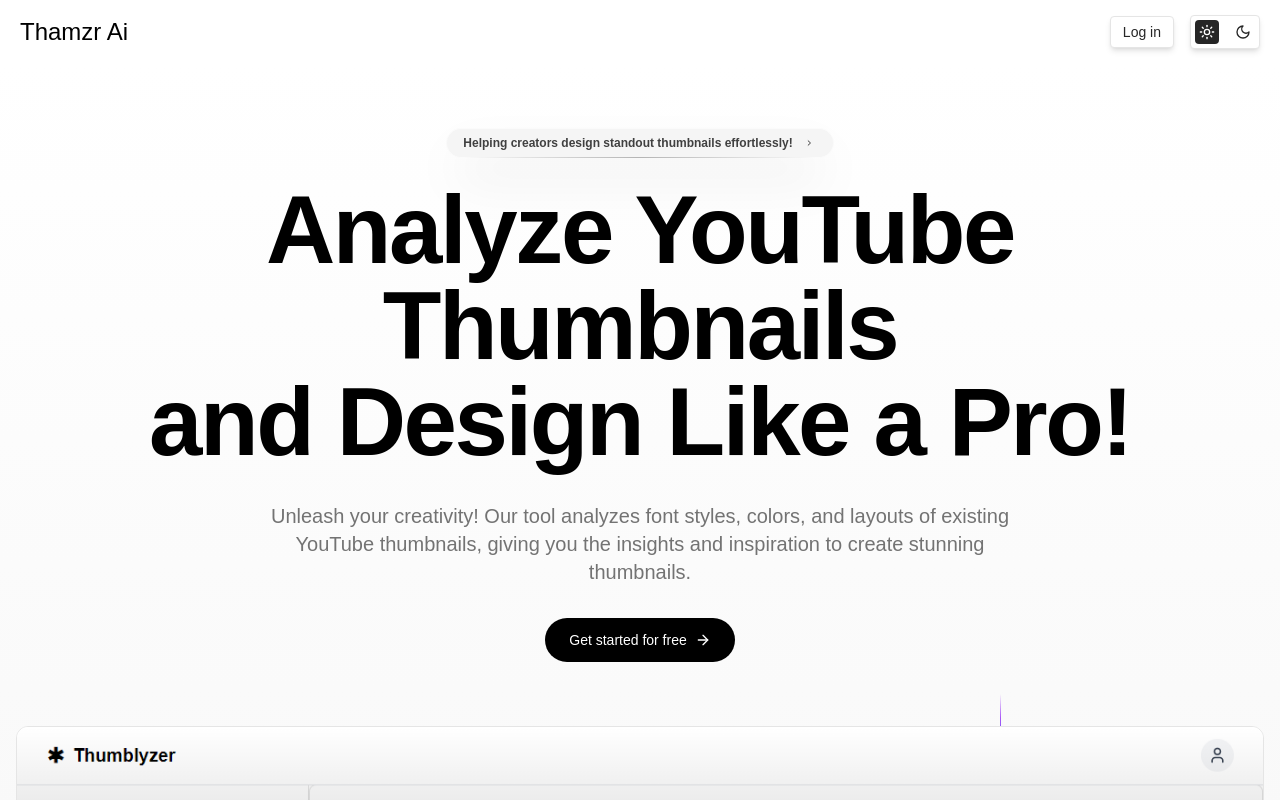
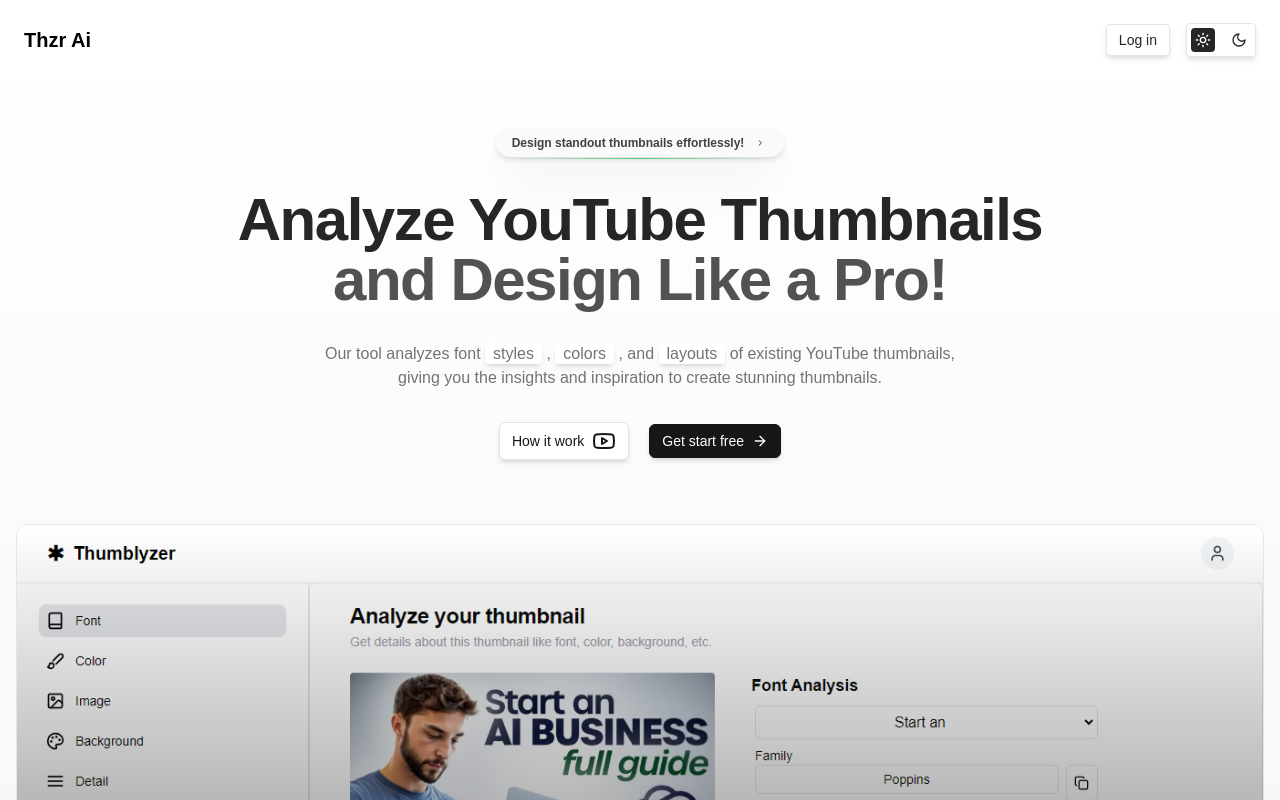
Before and after one commit to parthergk/Thumbnailer, a Next.js app: page / in a window 1280 px wide. Shown: the top 800 px of the page. Built offline with nearby package versions, Linux system fonts and the light colour scheme; no server answers.

Commit message:
redesing the hero section

```diff
--- a/components/ThemeToggle.tsx
+++ b/components/ThemeToggle.tsx
@@ -20,7 +20,7 @@ export function ThemeToggle() {
 
   return (
     <button
-      className=" flex gap-2 sm:gap-3 p-1 rounded-sm shadow-md bg-white dark:bg-neutral-800 border border-neutral-200 dark:border-neutral-700 hover:shadow-lg hover:bg-neutral-50/60 hover:scale-105"
+      className=" flex gap-2 sm:gap-3 p-1 rounded-sm shadow-md bg-white dark:bg-neutral-800 border border-neutral-200 dark:border-neutral-700 hover:shadow-lg hover:bg-neutral-50/60 transition-all duration-200 hover:scale-105"
       onClick={() => setTheme(resolvedTheme === "dark" ? "light" : "dark")}
     >
       <Sun className="h-5 w-5 sm:h-6 sm:w-6 p-1 bg-neutral-800 text-white rounded-sm" />
--- a/components/home/HeroSection.tsx
+++ b/components/home/HeroSection.tsx
@@ -1,19 +1,17 @@
 import Link from "next/link";
-import { ArrowRight } from "lucide-react";
+import { ArrowRight, Youtube } from "lucide-react";
 import Image from "next/image";
 
 export function HeroSection() {
   return (
     <div className=" w-full flex flex-col pt-16">
-        <div className="flex justify-center" style={{ opacity: 1, transform: "none" }}>
+      <div
+        className="flex justify-center"
+        style={{ opacity: 1, transform: "none" }}
+      >
         <button className="bg-neutral-50 dark:bg-neutral-700 no-underline group cursor-pointer relative md:shadow-2xl shadow-zinc-900 rounded-full p-px text-[10px] sm:text-xs font-semibold leading-6 text-neutral-700 dark:text-neutral-300 inline-block w-fit mx-auto">
-          <span className="absolute inset-0 overflow-hidden rounded-full">
-                <span className="absolute inset-0 rounded-full opacity-0 transition-opacity duration-500 group-hover:opacity-100"></span>
-              </span>
-              <div className="relative flex space-x-2 items-center z-10 rounded-full bg-neutral-100 dark:bg-neutral-800 py-1.5 px-4 ring-1 ring-white/10">
-                <span >
-                  Helping creators design standout thumbnails effortlessly!
-                </span>
+          <div className="relative flex space-x-2 items-center z-10 rounded-full bg-neutral-50 shadow-md dark:bg-neutral-800 py-0.5 sm:py-1.5 px-4 ring-1 ring-white/10">
+            <span>Design standout thumbnails effortlessly!</span>
             <svg
               fill="none"
               height="16"
@@ -30,24 +28,42 @@ export function HeroSection() {
               ></path>
             </svg>
           </div>
-              <span className="absolute -bottom-0 left-[1.125rem] h-px w-[calc(100%-2.25rem)] bg-gradient-to-r from-neutral-400/0 via-neutral-400/90 to-neutral-400/0 transition-opacity duration-500 group-hover:opacity-40"></span>
+          <span className="absolute -bottom-0 left-[1.125rem] h-px sm:h-[1.5px] sm:-bottom-[1px] w-[calc(100%-2.25rem)] bg-gradient-to-r from-green-400/0 via-green-400/90 to-green-400/0 transition-opacity duration-500 group-hover:opacity-40"></span>
         </button>
       </div>
 
-        <h1 className="mt-6 text-2xl sm:text-4xl md:text-6xl lg:text-8xl font-semibold mx-auto text-center z-10 text-black dark:text-white tracking-tight">
-          Analyze YouTube Thumbnails <br /> and Design Like a Pro!
+      <h1 className="mt-6 sm:mt-8 text-2xl sm:text-4xl md:text-6xl font-semibold mx-auto text-center z-10 text-neutral-800 dark:text-white tracking-tight">
+        Analyze YouTube Thumbnails <br />{" "}
+        <span className=" text-neutral-600"> and Design Like a Pro! </span>
       </h1>
 
-        <p className=" text-center mt-8 text-base sm:text-xl text-muted dark:text-muted-dark max-w-[22rem] sm:max-w-[32rem] md:max-w-3xl mx-auto z-10 text-neutral-500 dark:text-[#d4d4d4]">
-            Unleash your creativity! Our tool analyzes font styles, colors, and
-            layouts of existing YouTube thumbnails, giving you the insights and
-            inspiration to create stunning thumbnails.
+      <p className=" leading-relaxed text-center mt-4 sm:mt-8 text-xs sm:text-base text-muted dark:text-muted-dark max-w-[18rem] sm:max-w-[32rem] md:max-w-2xl mx-auto z-10 text-neutral-500 dark:text-[#d4d4d4]">
+        Our tool analyzes font{" "}
+        <span className=" bg-white shadow-md py-0.5 px-2 rounded-sm cursor-pointer transition-all duration-300 hover:shadow-green-400">
+          styles
+        </span>
+        {" "},{" "}
+        <span className=" bg-white shadow-md py-0.5 px-2 rounded-sm cursor-pointer transition-all duration-300 hover:shadow-orange-400">
+          colors
+        </span>
+        {" "}, and{" "}
+        <span className=" bg-white shadow-md py-0.5 px-2 rounded-sm cursor-pointer transition-all duration-300 hover:shadow-blue-400">
+          layouts
+        </span>{" "}
+        of existing YouTube thumbnails, giving you the insights and inspiration
+        to create stunning thumbnails.
       </p>
 
-          <div className="flex justify-center items-center mt-8 space-x-4">
+      <div className="flex justify-center items-center mt-8 space-x-5">
         <Link href="/dashboard" className="group">
-              <button className="text-sm py-3 px-6 bg-black dark:bg-white dark:text-black text-white rounded-full hover:bg-gray-950 dark:hover:bg-neutral-200 transition-colors flex items-center gap-2">
-                Get started for free
+          <button className="transition-all text-xs sm:text-sm py-1.5 px-2 sm:px-3 shadow-md dark:bg-neutral-900 bg-white text-neutral-900 dark:text-white border rounded-md hover:bg-neutral-50 dark:hover:bg-neutral-800 flex items-center gap-2 hover:scale-105 duration-150">
+            How it work
+            <Youtube className=" w-5 h-5 sm:w-6 sm:h-6" />
+          </button>
+        </Link>
+        <Link href="/dashboard" className="group">
+          <button className=" py-1.5 px-2 sm:px-3 text-xs sm:text-sm shadow-md bg-neutral-900 dark:bg-white dark:text-black text-white border border-neutral-900 rounded-md hover:bg-neutral-800 dark:hover:bg-neutral-200 flex items-center gap-2 hover:scale-105 transition-all duration-150">
+            Get start free
             <ArrowRight className="w-4 h-4 group-hover:translate-x-1 transition-transform" />
           </button>
         </Link>
--- a/components/nav/Header.tsx
+++ b/components/nav/Header.tsx
@@ -26,21 +26,21 @@ const Header: React.FC = () => {
 
   return (
     <header className="w-full bg-white dark:bg-neutral-950 fixed z-20">
-      <div className="w-full mx-auto px-4 sm:px-5">
+      <div className="w-full mx-auto py-2 px-4 sm:px-6">
         <div className="flex justify-between items-center h-16">
           <div className="flex items-center">
             <a
               href="/"
               className="flex items-center space-x-2 text-black dark:text-white"
             >
-              <span className="text-lg md:text-2xl ">
-                Thamzr Ai
+              <span className="text-lg md:text-xl font-semibold ">
+                Thzr Ai
               </span>
             </a>
           </div>
           <div className="flex items-center space-x-2 sm:space-x-4">
             <button
-              className=" px-3 py-0.5 sm:py-[3px] rounded-sm shadow-md bg-white text-neutral-800 dark:bg-neutral-800 dark:text-white border border-neutral-200 dark:border-neutral-700 hover:shadow-lg hover:bg-neutral-50/60 hover:scale-105"
+              className=" px-3 py-0.5 sm:py-[3px] rounded-sm shadow-md bg-white text-neutral-800 dark:bg-neutral-800 dark:text-white border border-neutral-200 dark:border-neutral-700 hover:shadow-lg hover:bg-neutral-50/60 transition-all duration-200 hover:scale-105"
               aria-label="Toggle User Menu"
               aria-expanded={isUser}
               onClick={handleUser}
```
Lines whose indentation alone changed are shown as unchanged.
